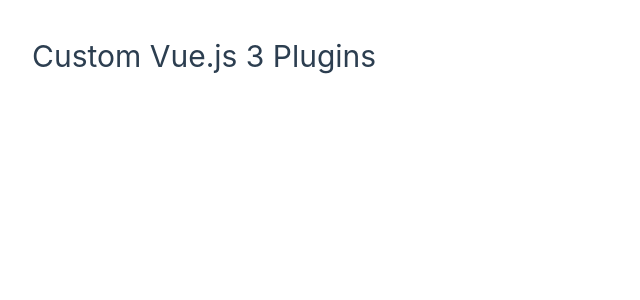
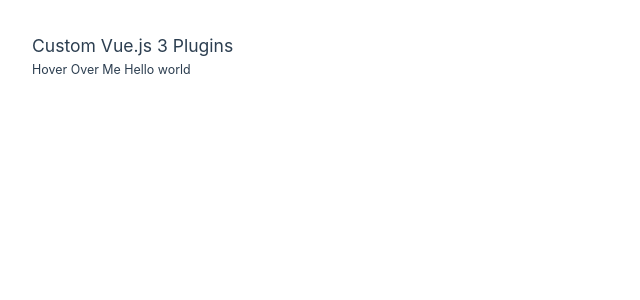
Before and after one commit to vueschool/custom-vue-js-3-plugins-course, a Vue app: page / in a window 1280 px wide. Shown: the top 300 px of the page, without its empty margins (0-640 px from the left). Built offline with nearby package versions, Linux system fonts and the light colour scheme.

Commit message:
4-use-a-vue-js-component-to-register-component

```diff
--- a/src/App.vue
+++ b/src/App.vue
@@ -1,5 +1,6 @@
 <script setup></script>
 
 <template>
-  <h1>Custom Vue.js 3 Plugins</h1>
+  <h3>Custom Vue.js 3 Plugins</h3>
+  <h5>Hover Over Me <ToolTip text="Hello world" /></h5>
 </template>
--- a/src/main.js
+++ b/src/main.js
@@ -1,11 +1,11 @@
 import { createApp } from "vue";
 import App from "./App.vue";
-import { myFirstPlugin } from "./myFirstPlugin";
+import { toolTipPlugin } from "./toolTipPlugin";
 
 import "./assets/main.css";
 
 createApp(App)
-  .use(myFirstPlugin, {
+  .use(toolTipPlugin, {
     option1: true,
   })
   .mount("#app");
--- a/src/myFirstPlugin/index.js
+++ /dev/null
@@ -1,3 +0,0 @@
-export function myFirstPlugin(app, options) {
-  console.log("Hello plugin", options);
-}
--- /dev/null
+++ b/src/toolTipPlugin/ToolTip.vue
@@ -0,0 +1,8 @@
+<script setup>
+defineProps({
+  text: { type: String, required: true },
+});
+</script>
+<template>
+  {{ text }}
+</template>
--- /dev/null
+++ b/src/toolTipPlugin/index.js
@@ -0,0 +1,8 @@
+import { defineAsyncComponent } from "vue";
+export function toolTipPlugin(app, options) {
+  app.component(
+    "ToolTip",
+    defineAsyncComponent(() => import("./ToolTip.vue"))
+  );
+  console.log("Hello plugin", options);
+}
```
